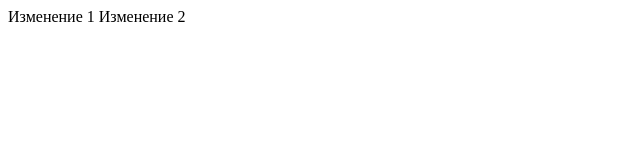
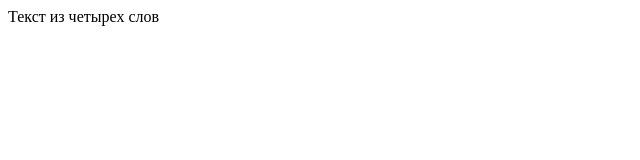
Before and after one commit to OstrovskyEvgeny/training-repository, a plain HTML site: page index.html in a window 1280 px wide. Shown: the full height of the page, 0-640 px from the left. Drawn offline with Linux system fonts and the light colour scheme.

Commit message:
4 words text

```diff
--- a/index.html
+++ b/index.html
@@ -1,7 +1,6 @@
 <!DOCTYPE html>
 <div>
     <u1>
-        Изменение 1
-        Изменение 2
+        Текст из четырех слов
     </u1>
 </div>
```
